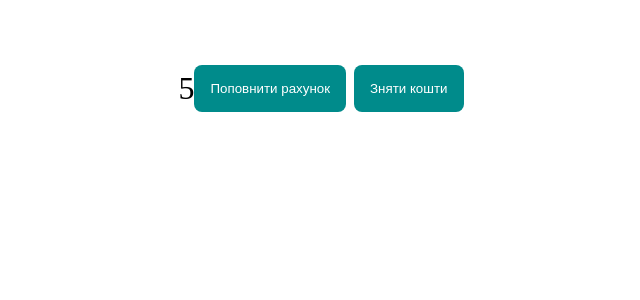
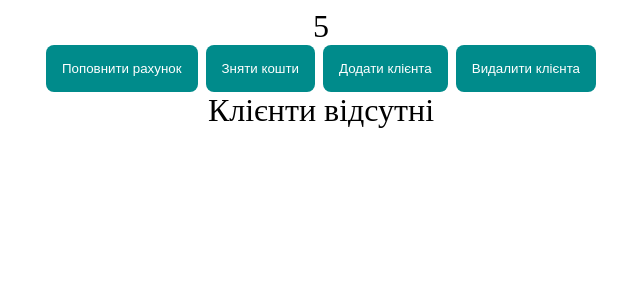
Before and after one commit to LanaVol/redux-practice, a React (Create React App) app: page / in a window 1280 px wide. Shown: the top 300 px of the page, without its empty margins (319-959 px from the left). Built offline with nearby package versions, Linux system fonts and the light colour scheme.

Commit message:
reducer add/remove customers & refactoring code

```diff
--- a/package.json
+++ b/package.json
@@ -11,6 +11,7 @@
     "react-redux": "^8.1.2",
     "react-scripts": "5.0.1",
     "redux": "^4.2.1",
+    "redux-devtools-extension": "^2.13.9",
     "web-vitals": "^2.1.4"
   },
   "scripts": {
--- a/src/App.css
+++ b/src/App.css
@@ -1,18 +1,6 @@
 .App {
   text-align: center;
-  display: flex;
-  justify-content: center;
-  align-items: center;
   min-height: 20vh;
-}
-
-.App-logo {
-  height: 40vmin;
-  pointer-events: none;
-}
-
-.App-link {
-  color: #61dafb;
 }
 
 button {
--- a/src/App.js
+++ b/src/App.js
@@ -1,9 +1,14 @@
 import { useDispatch, useSelector } from "react-redux";
 import "./App.css";
+import {
+  addCustomerAction,
+  removeCustomerAction,
+} from "./store/customerReducer";
 
 function App() {
   const dispatch = useDispatch();
   const cash = useSelector((state) => state.cash.cash);
+  const customers = useSelector((state) => state.customers.customers);
 
   const addCash = (cash) => {
     dispatch({ type: "ADD_CASH", payload: cash });
@@ -12,15 +17,59 @@ function App() {
     dispatch({ type: "GET_CASH", payload: cash });
   };
 
+  const addCustomer = (name) => {
+    const customer = {
+      name,
+      id: Date.now(),
+    };
+    dispatch(addCustomerAction(customer));
+  };
+
+  const removeCustomer = (customer) => {
+    dispatch(removeCustomerAction(customer.id));
+  };
+
   return (
     <div className="App">
       <div style={{ fontSize: "2rem" }}>{cash}</div>
-      <div style={{ display: "flex", gap: "0.5rem" }}>
+      <div
+        style={{
+          display: "flex",
+          gap: "0.5rem",
+          justifyContent: "center",
+          alignItems: "center",
+        }}
+      >
         <button onClick={() => addCash(Number(prompt()))}>
           Поповнити рахунок
         </button>
         <button onClick={() => getCash(Number(prompt()))}>Зняти кошти</button>
+        <button onClick={() => addCustomer(prompt())}>Додати клієнта</button>
+        <button onClick={() => {}}>Видалити клієнта</button>
       </div>
+      {customers.length > 0 ? (
+        <div
+          style={{
+            paddingTop: "10px",
+          }}
+        >
+          {customers.map((customer) => (
+            <div
+              key={customer.id}
+              style={{
+                fontSize: "2rem",
+                border: "1px solid black",
+                padding: "10px",
+              }}
+              onClick={() => removeCustomer(customer)}
+            >
+              {customer.name}
+            </div>
+          ))}
+        </div>
+      ) : (
+        <div style={{ fontSize: "2rem" }}>Клієнти відсутні</div>
+      )}
     </div>
   );
 }
--- a/src/store/customerReducer.js
+++ b/src/store/customerReducer.js
@@ -2,13 +2,28 @@ const defaultState = {
   customers: [],
 };
 
+const ADD_CUSTOMER = "ADD_CUSTOMER";
+const REMOVE_CUSTOMER = "REMOVE_CUSTOMER";
+
 export const customerReducer = (state = defaultState, action) => {
   switch (action.type) {
-    case "ADD_CUSTOMER":
-      return { ...state, cash: state.cash + action.payload };
-    case "GET_CUSTOMER":
-      return { ...state, cash: state.cash - action.payload };
+    case ADD_CUSTOMER:
+      return { ...state, customers: [...state.customers, action.payload] };
+    case REMOVE_CUSTOMER:
+      return {
+        ...state,
+        customers: state.customers.filter(
+          (customer) => customer.id !== action.payload
+        ),
+      };
     default:
       return state;
   }
 };
+
+// щоб в dispatch кожен раз не передавати об'єкт, а викликати дані функції
+export const addCustomerAction = (payload) => ({ type: ADD_CUSTOMER, payload });
+export const removeCustomerAction = (payload) => ({
+  type: REMOVE_CUSTOMER,
+  payload,
+});
--- a/src/store/index.js
+++ b/src/store/index.js
@@ -1,6 +1,7 @@
 import { createStore, combineReducers } from "redux";
 import { cashReducer } from "./cashReducer";
 import { customerReducer } from "./customerReducer";
+import { composeWithDevTools } from "redux-devtools-extension";
 
 //кореневий редюсер
 const rootReducer = combineReducers({
@@ -8,4 +9,6 @@ const rootReducer = combineReducers({
   customers: customerReducer,
 });
 
-export const store = createStore(rootReducer);
+export const store = createStore(rootReducer, composeWithDevTools());
+
+// другим параметром передано підключення інструментів розробника в браузері, встановивши додатковий пакет для браузеру можна відслудковувати стан компонентів в devtools browser redux
```
Also changed, not shown: 1 other file (tests, documents, lock files or other folders).
